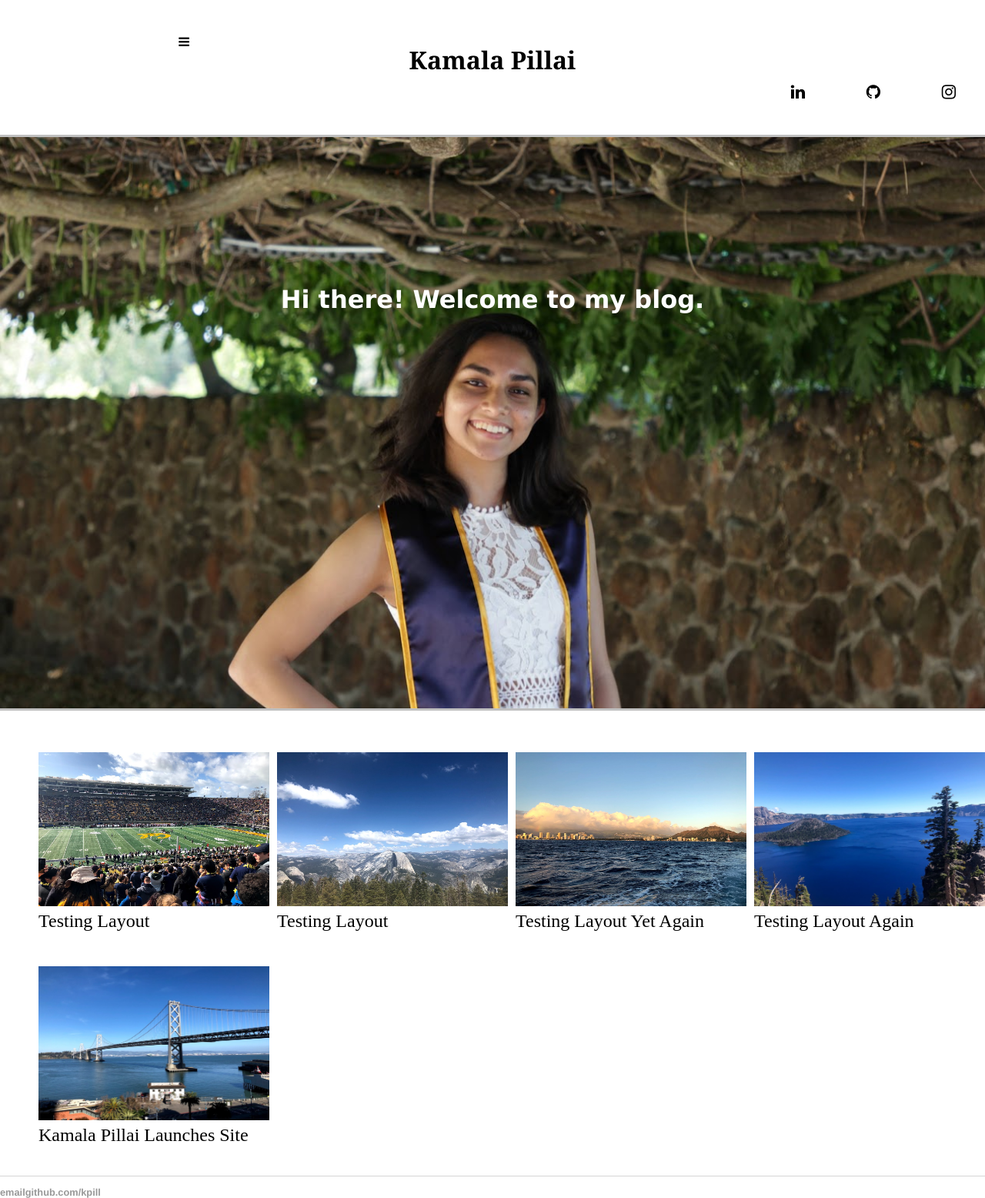
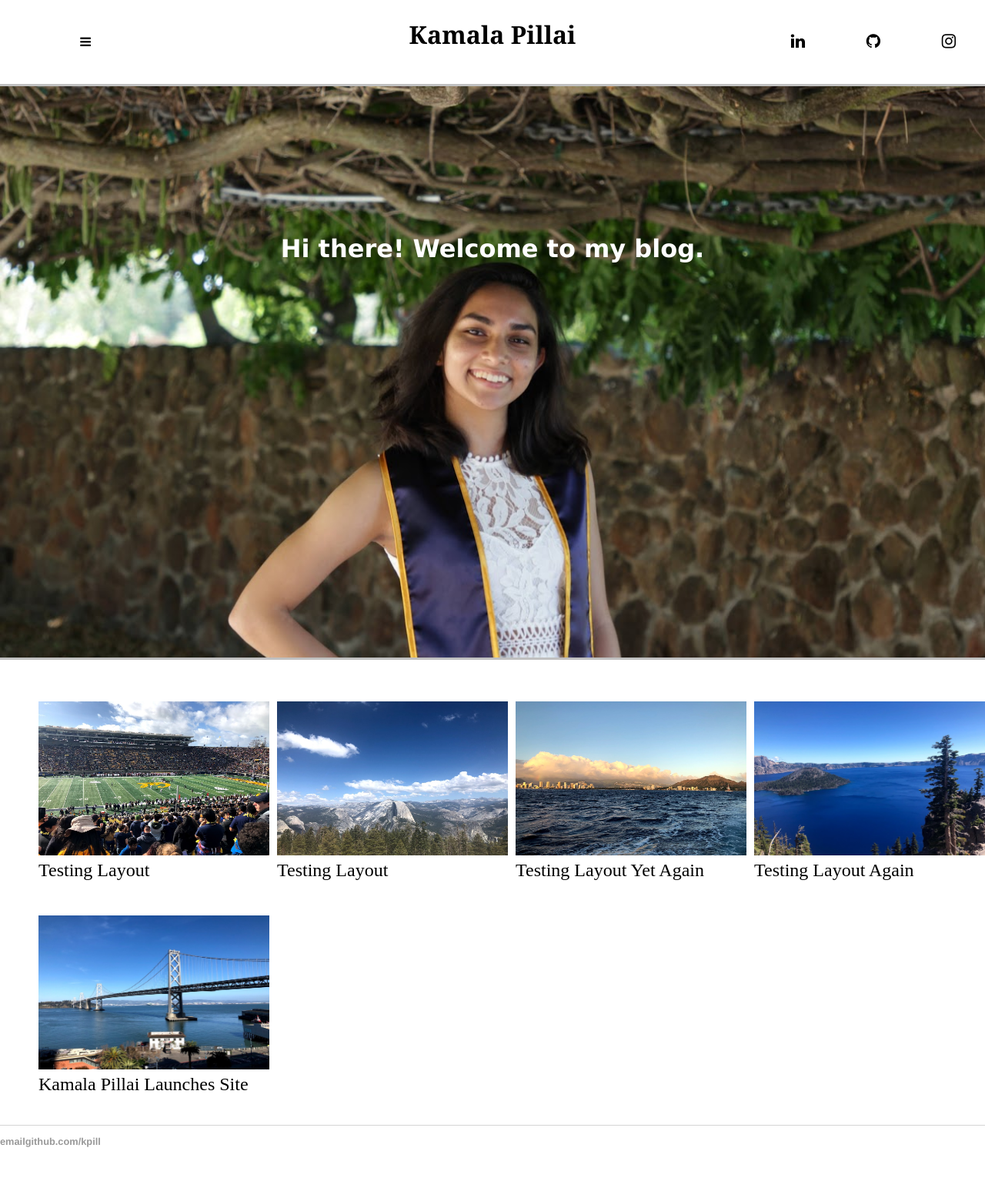
Before and after one commit to kpill/kpill.github.io, a Jekyll site: the page built from index.html, in a window 1280 px wide. Shown: the whole page at 77% size. Built offline with Jekyll 4.4.1, drawn with Linux system fonts in a browser that asks for light colours; after the commit the page ends 1490 px from its top, so only the background shows below that.

Commit message:
Update main.css

```diff
--- a/css/main.css
+++ b/css/main.css
@@ -5,7 +5,8 @@ header {
 }
 
 .menu {
-	padding-left: 15vw;
+	float: left;
+	padding-left: 5vw;
 }
 
 a.home {
@@ -24,7 +25,6 @@ a.home:hover, a.home:active {
 }
 
 .social-icons {
-	display: inline-block;
 	float: right;
 
 }
```
